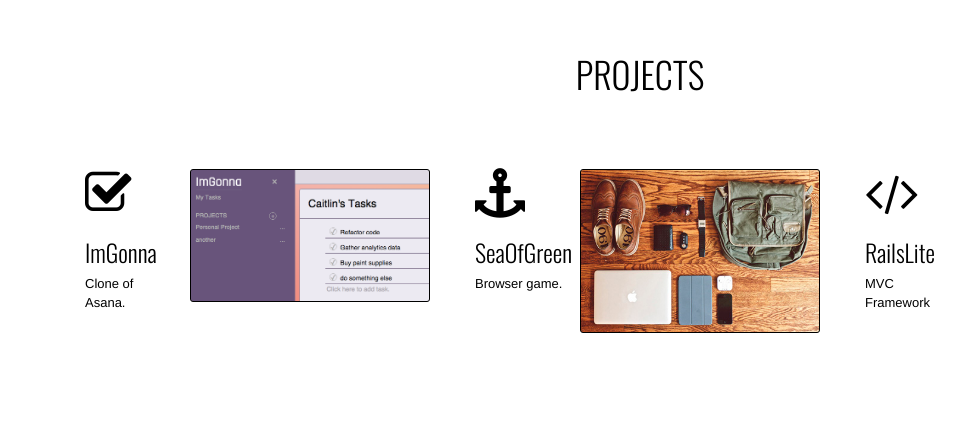
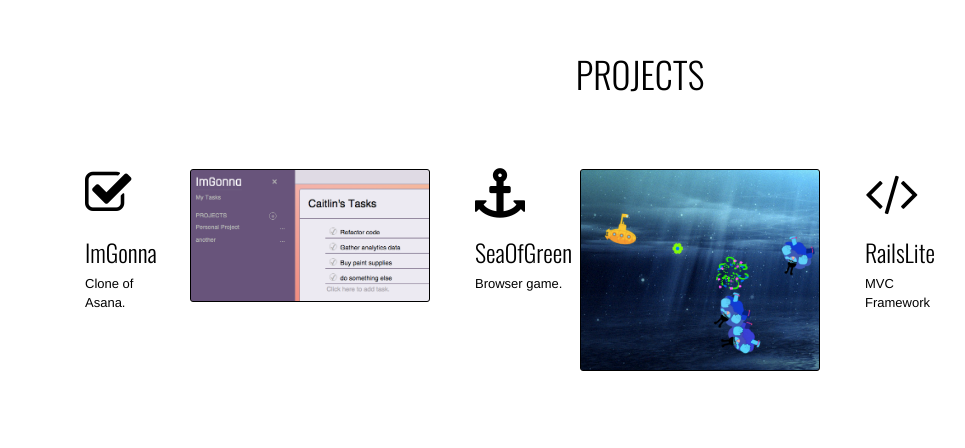
Before and after one commit to ckilroy/ckilroy.github.io, a plain HTML site: page index.html in a window 1280 px wide. Shown: the part 1817-2265 px from the top of the page, 0-965 px from the left. Drawn offline with nearby package versions, Linux system fonts and the light colour scheme.

Commit message:
Adds Asteroids game.

```diff
--- a/index.html
+++ b/index.html
@@ -129,7 +129,7 @@
 	                    <div class="project">
 	                        <div class="photo-wrapper">
 	                            <div class="photo">
-	                            	<a class="fancybox" href="assets/img/portfolio/port05.jpg"><img class="img-responsive" src="assets/img/portfolio/port05.jpg" alt=""></a>
+	                            	<a class="fancybox" href="Asteroids/index.html" target="_blank"><img class="img-responsive" src="assets/img/portfolio/seaofgreen.png" alt=""></a>
 	                            </div>
 	                            <div class="overlay"></div>
 	                        </div>
```
Also changed, not shown: assets/img/portfolio/port06.jpg (deleted), assets/img/portfolio/seaofgreen.png (added).
